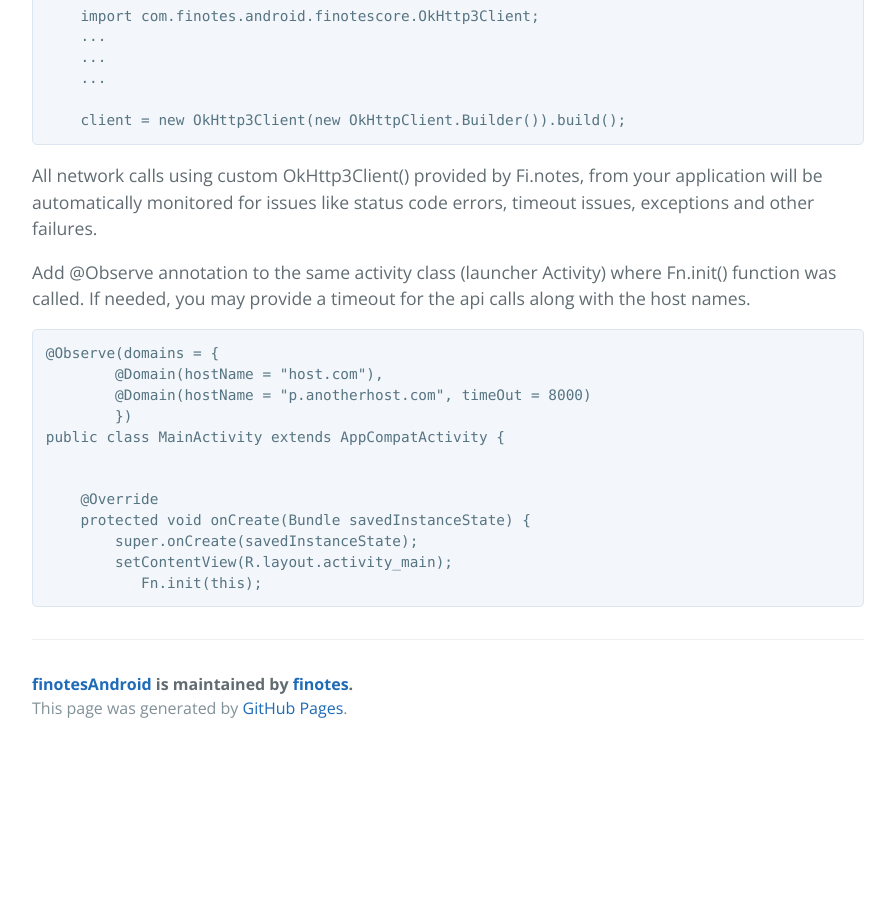
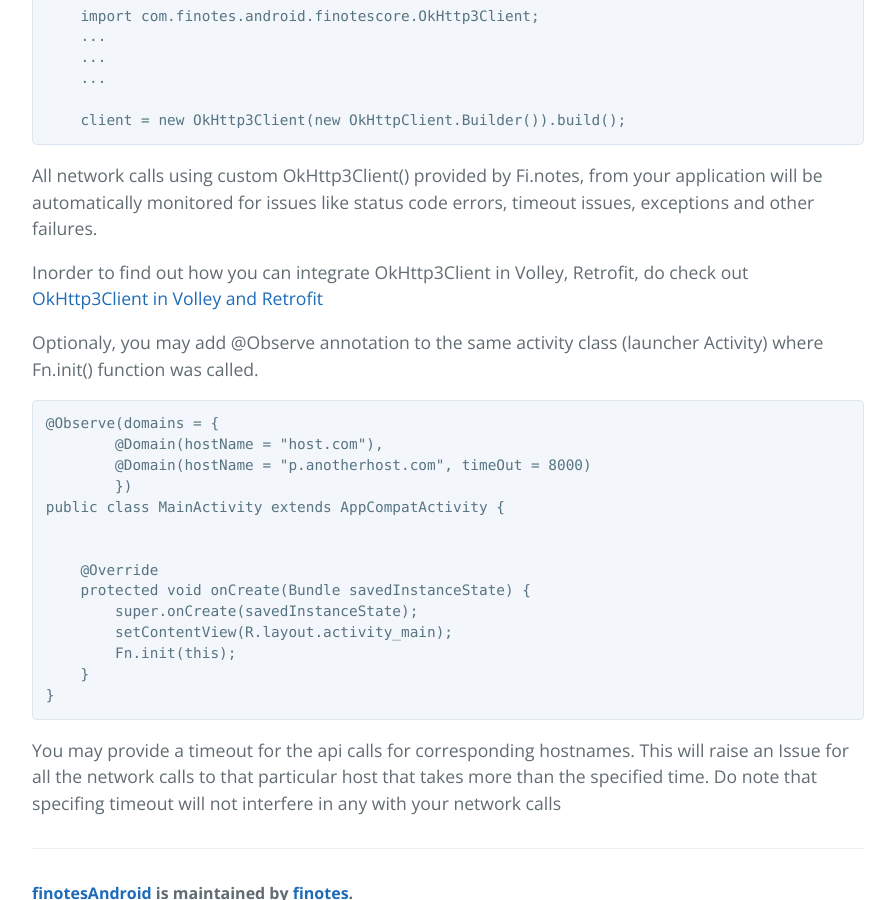
Before and after one commit to finotes/finotes.github.io, a Jekyll site: the page built from _posts/2018-01-19-android-java-docs.md, in a window 1280 px wide and 900 px high, scrolled down 2279 px. Shown: the whole window, without its empty margins (192-1087 px from the left). Built offline with Jekyll 4.4.1, drawn with Linux system fonts in a browser that asks for light colours; before the commit the page ends 3031 px from its top, so only the background shows below that.

Commit message:
Update 2018-01-19-android-java-docs.md

````diff
--- a/_posts/2018-01-19-android-java-docs.md
+++ b/_posts/2018-01-19-android-java-docs.md
@@ -92,9 +92,10 @@ You need to use the custom OkHttp3Client() provided by Fi.notes in your network
 
 All network calls using custom OkHttp3Client() provided by Fi.notes, from your application will be automatically monitored for issues like status code errors, timeout issues, exceptions and other failures.
 
+Inorder to find out how you can integrate OkHttp3Client in Volley, Retrofit, do check out [OkHttp3Client in Volley and Retrofit](https://www.google.com)
 
-Add @Observe annotation to the same activity class (launcher Activity) where Fn.init() function was called.
-If needed, you may provide a timeout for the api calls along with the host names.
+
+Optionaly, you may add @Observe annotation to the same activity class (launcher Activity) where Fn.init() function was called.
 
 
 ```Java
@@ -109,5 +110,8 @@ public class MainActivity extends AppCompatActivity {
     protected void onCreate(Bundle savedInstanceState) {
         super.onCreate(savedInstanceState);
         setContentView(R.layout.activity_main);
-    	   Fn.init(this);
+        Fn.init(this);
+    }
+}
 ```
+You may provide a timeout for the api calls for corresponding hostnames. This will raise an Issue for all the network calls to that particular host that takes more than the specified time. Do note that specifing timeout will not interfere in any with your network calls
````
